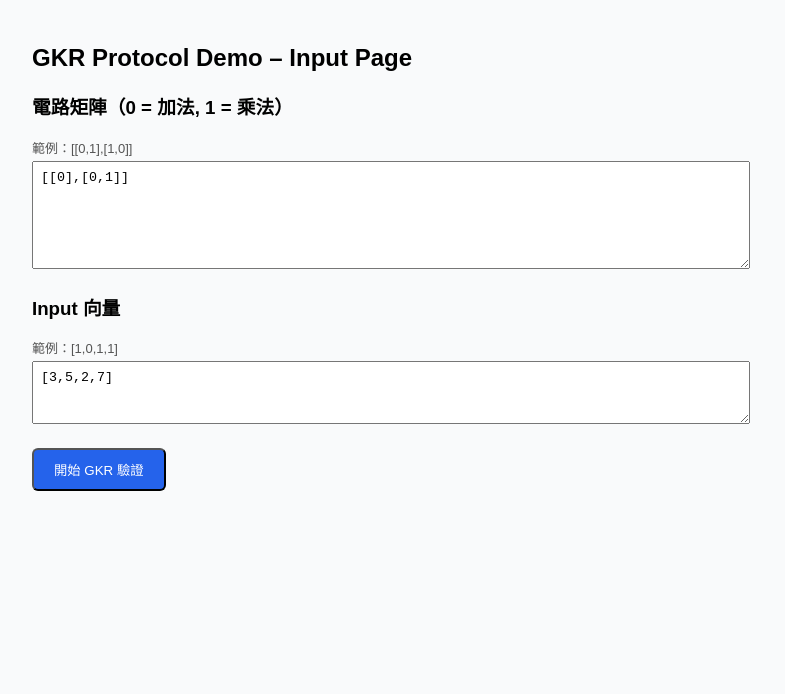
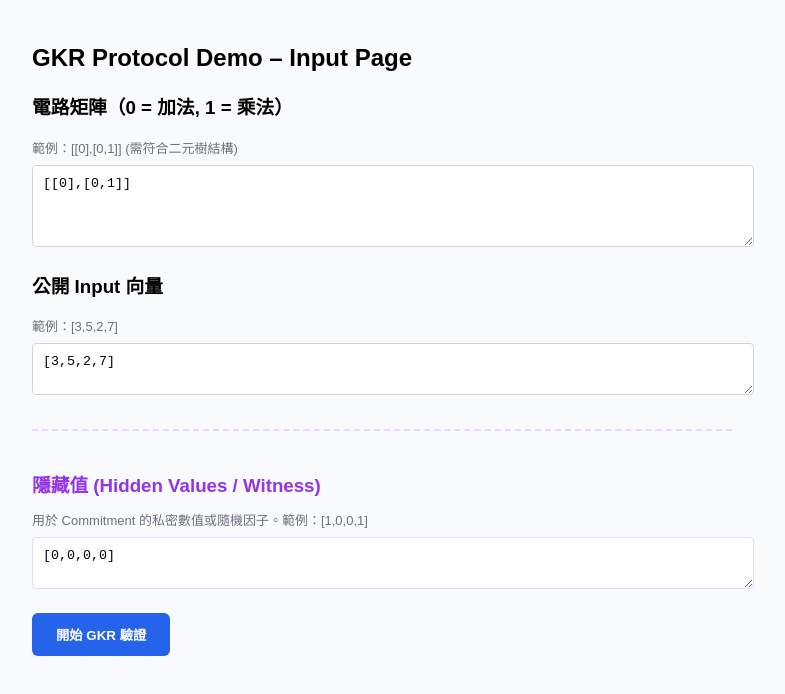
Before and after one commit to Jerry12331/final_project, a Vue app in the folder frontend/: page / in a window 1280 px wide. Shown: the top 694 px of the page, without its empty margins (258-1043 px from the left). Built offline with nearby package versions, Linux system fonts and the light colour scheme.

Commit message:
添加隱藏值

```diff
--- a/frontend/src/pages/ChatPage.vue
+++ b/frontend/src/pages/ChatPage.vue
@@ -1,18 +1,15 @@
 <template>
   <div class="chat-page">
-    <!-- Circuit Visualization -->
     <CircuitCanvas :currentLayer="currentLayer" :activeGates="currentActiveGates" :circuit="circuit" />
 
     <ExplanationBox :explanation="currentExplanation" />
 
-    <!-- 結構化的 Protocol View -->
     <div class="protocol-container">
       <div
         v-for="layer in protocolState.layers"
         :key="layer.layerIndex"
         class="layer-section"
       >
-        <!-- Layer Header (可折疊) -->
         <button
           @click="toggleLayer(layer.layerIndex)"
           class="layer-header"
@@ -22,10 +19,8 @@
           <span class="collapse-icon">{{ layer.isOpen ? '▼' : '▶' }}</span>
         </button>
 
-        <!-- Sumcheck Content (折疊區) -->
         <div v-if="layer.isOpen && layer.sumcheck" class="sumcheck-content">
           <div class="chat-columns">
-            <!-- Verifier Column -->
             <div class="chat-column verifier">
               <h4>Verifier</h4>
               <div
@@ -38,7 +33,6 @@
               </div>
             </div>
 
-            <!-- Prover Column -->
             <div class="chat-column prover">
               <h4>Prover</h4>
               <div
@@ -53,7 +47,6 @@
           </div>
         </div>
 
-        <!-- 沒有 sumcheck 的 layer -->
         <div v-if="layer.isOpen && !layer.sumcheck" class="no-sumcheck">
           No sumcheck for this layer yet.
         </div>
@@ -70,8 +63,6 @@
     </div>
   </div>
 </template>
-
-
 
 <script setup>
 import { ref, computed, onMounted } from "vue";
@@ -94,6 +85,8 @@ onMounted(async () => {
   try {
     const circuitData = route.query.circuit ? JSON.parse(route.query.circuit) : [[0],[0,1]];
     const inputData = route.query.input ? JSON.parse(route.query.input) : [3,5,2,7];
+    // ⭐️ 接收從 InputPage 傳來的隱藏值
+    const hiddenData = route.query.hidden ? JSON.parse(route.query.hidden) : [];
 
     // 🔍 需要被追踪的电路数据
     circuit.value = circuitData;
@@ -105,12 +98,13 @@ onMounted(async () => {
       headers: { "Content-Type": "application/json" },
       body: JSON.stringify({
         circuit: circuitData,
-        inputs: inputData
+        inputs: inputData,
+        hiddenValues: hiddenData // ⭐️ 將隱藏值送往後端
       })
     });
 
     if (!response.ok) throw new Error(`HTTP error! status: ${response.status}`);
-    // 在 ChatPage.vue 的 onMounted 裡面
+
     const data = await response.json();
 
     // 🔍 檢查是不是雙軌電路
@@ -118,7 +112,7 @@ onMounted(async () => {
     console.log("circuitData sent to backend:", circuitData);
     console.log("circuit used in canvas:", circuit.value);
 
-    // ⭐️ 這裡增加一個相容性判斷，確保大寫 Log 也能被讀到
+    // ⭐️ 相容性判斷，確保大寫 Log 也能被讀到
     const events = data.Log || data.log;
 
     console.log("收到 Events:", events);
@@ -130,14 +124,12 @@ onMounted(async () => {
   }
 });
 
-
 function parseEvents(events) {
   if (!events || events.length === 0) return;
 
   const layersMap = new Map();
 
   events.forEach(event => {
-    // 再次確保內部屬性的大寫相容
     const pLayer = event.ProtocolLayer ?? event.protocolLayer;
     const pRound = event.Round ?? event.round;
     const pRole = event.Role ?? event.role;
@@ -191,9 +183,8 @@ function parseEvents(events) {
 }
 
 // ==========================================
-// 介面控制邏輯 (完全不用動)
+// 介面控制邏輯
 // ==========================================
-// 1. 修正：計算總步數（所有的 Round 總和）
 const totalSteps = computed(() => {
   if (!protocolState.value.layers) return 0;
   return protocolState.value.layers.reduce((sum, layer) => {
@@ -201,36 +192,29 @@ const totalSteps = computed(() => {
   }, 0);
 });
 
-// 2. 修正：讓對話框能正確顯示
 function visibleRounds(layer) {
   if (!layer.sumcheck || !layer.sumcheck.rounds) return [];
 
-  // 計算在這一層之前已經用掉了多少步
   let previousRoundsCount = 0;
   for (const l of protocolState.value.layers) {
     if (l.layerIndex === layer.layerIndex) break;
     previousRoundsCount += l.sumcheck.rounds.length;
   }
 
-  // 目前這一步相對於這一層的偏移量
   const currentStepInThisLayer = currentStep.value - previousRoundsCount;
 
-  // 如果 currentStep 還沒到這一層，回傳空陣列
   if (currentStepInThisLayer < 0) return [];
 
-  // 回傳該層目前應該顯示的 Round 數量
   const visibleCount = Math.min(currentStepInThisLayer + 1, layer.sumcheck.rounds.length);
   return layer.sumcheck.rounds.slice(0, visibleCount);
 }
 
-// 3. 修正：自動判斷當前處於哪一層 (讓 UI 自動展開對應的 Layer)
 function toggleLayer(layerIndex) {
   const layer = protocolState.value.layers.find(l => l.layerIndex === layerIndex);
   if (layer) layer.isOpen = !layer.isOpen;
 }
 
 function nextStep() {
-  // 只要目前步數小於總步數，就允許下一步
   if (currentStep.value < totalSteps.value - 1) {
     currentStep.value++;
   } else {
@@ -315,8 +299,6 @@ const currentExplanation = computed(() => {
 });
 </script>
 
-
-
 <style scoped>
 .chat-page {
   padding: 20px;
@@ -324,7 +306,7 @@ const currentExplanation = computed(() => {
   padding-right: 340px;
 }
 
-/* Protocol Container - 結構化的 layers */
+/* Protocol Container */
 .protocol-container {
   margin-top: 20px;
   display: flex;
@@ -332,7 +314,6 @@ const currentExplanation = computed(() => {
   gap: 12px;
 }
 
-/* Layer Section */
 .layer-section {
   border: 2px solid #e5e7eb;
   border-radius: 8px;
@@ -371,7 +352,6 @@ const currentExplanation = computed(() => {
   font-size: 12px;
 }
 
-/* Sumcheck Content */
 .sumcheck-content {
   padding: 16px;
   background: #fafafa;
@@ -384,7 +364,6 @@ const currentExplanation = computed(() => {
   font-style: italic;
 }
 
-/* Chat Columns inside each layer */
 .chat-columns {
   display: grid;
   grid-template-columns: 1fr 1fr;
@@ -437,7 +416,6 @@ const currentExplanation = computed(() => {
   border-left: 3px solid #ef4444;
 }
 
-/* Controls */
 .controls {
   margin-top: 20px;
   display: flex;
--- a/frontend/src/pages/InputPage.vue
+++ b/frontend/src/pages/InputPage.vue
@@ -1,42 +1,43 @@
 <template>
   <div class="input-page">
-
     <h2 class="title">GKR Protocol Demo – Input Page</h2>
 
-    <!-- ===== Circuit Input ===== -->
     <div class="block">
       <h3>電路矩陣（0 = 加法, 1 = 乘法）</h3>
-      <p class="hint">
-        範例：[[0,1],[1,0]]
-      </p>
+      <p class="hint">範例：[[0],[0,1]] (需符合二元樹結構)</p>
       <textarea
         v-model="circuitText"
-        rows="6"
+        rows="4"
         placeholder="請輸入電路矩陣（JSON 格式）"
       ></textarea>
     </div>
 
-    <!-- ===== Input Vector ===== -->
     <div class="block">
-      <h3>Input 向量</h3>
-      <p class="hint">
-        範例：[1,0,1,1]
-      </p>
+      <h3>公開 Input 向量</h3>
+      <p class="hint">範例：[3,5,2,7]</p>
       <textarea
         v-model="inputText"
-        rows="3"
-        placeholder="請輸入 input（JSON 格式）"
+        rows="2"
+        placeholder="請輸入公開 input（JSON 格式）"
       ></textarea>
     </div>
 
-    <!-- ===== Error Message ===== -->
+    <div class="block hidden-section">
+      <h3 class="text-purple-600">隱藏值 (Hidden Values / Witness)</h3>
+      <p class="hint">用於 Commitment 的私密數值或隨機因子。範例：[1,0,0,1]</p>
+      <textarea
+        v-model="hiddenText"
+        rows="2"
+        placeholder="請輸入隱藏值（JSON 格式）"
+        class="border-purple-200"
+      ></textarea>
+    </div>
+
     <p v-if="error" class="error">{{ error }}</p>
 
-    <!-- ===== Submit Button ===== -->
     <button class="btn" @click="submit">
       開始 GKR 驗證
     </button>
-
   </div>
 </template>
 
@@ -48,6 +49,8 @@ const router = useRouter();
 
 const circuitText = ref("[[0],[0,1]]");
 const inputText = ref("[3,5,2,7]");
+// ⭐️ 初始化隱藏值
+const hiddenText = ref("[0,0,0,0]");
 const error = ref("");
 
 function submit() {
@@ -56,20 +59,19 @@ function submit() {
   try {
     const circuit = JSON.parse(circuitText.value);
     const input = JSON.parse(inputText.value);
+    const hidden = JSON.parse(hiddenText.value);
 
-    if (!Array.isArray(circuit)) {
-      throw new Error("電路必須是二維陣列");
-    }
-    if (!Array.isArray(input)) {
-      throw new Error("input 必須是陣列");
-    }
+    if (!Array.isArray(circuit)) throw new Error("電路必須是二維陣列");
+    if (!Array.isArray(input)) throw new Error("input 必須是陣列");
+    if (!Array.isArray(hidden)) throw new Error("隱藏值必須是陣列");
 
-    // ⭐ 重點：用 router 把資料送到 ChatPage
+    // ⭐ 重點：把資料（包含隱藏值）送到 ChatPage
     router.push({
       path: "/chat",
       query: {
         circuit: JSON.stringify(circuit),
-        input: JSON.stringify(input)
+        input: JSON.stringify(input),
+        hidden: JSON.stringify(hidden)
       }
     });
 
@@ -97,27 +99,61 @@ function submit() {
   margin-bottom: 20px;
 }
 
+/* 隱藏值區塊樣式 */
+.hidden-section {
+  margin-top: 30px;
+  padding-top: 20px;
+  border-top: 2px dashed #e9d5ff;
+}
+.text-purple-600 {
+  color: #9333ea;
+  font-weight: bold;
+  margin-bottom: 8px;
+}
+.border-purple-200 {
+  border: 1px solid #e9d5ff;
+}
+
 textarea {
   width: 100%;
   font-family: monospace;
-  padding: 8px;
+  padding: 10px;
+  border: 1px solid #d1d5db;
+  border-radius: 4px;
+  margin-top: 4px;
+}
+
+textarea:focus {
+  outline: none;
+  border-color: #2563eb;
 }
 
 .hint {
   font-size: 13px;
-  color: #555;
+  color: #6b7280;
   margin-bottom: 4px;
 }
 
 .error {
-  color: red;
+  color: #dc2626;
+  background: #fef2f2;
+  padding: 8px;
+  border-radius: 4px;
   margin-bottom: 10px;
 }
 
 .btn {
   background: #2563eb;
   color: white;
-  padding: 10px 20px;
+  padding: 12px 24px;
   border-radius: 6px;
+  border: none;
+  cursor: pointer;
+  font-weight: 600;
+  transition: background 0.2s;
+}
+
+.btn:hover {
+  background: #1d4ed8;
 }
 </style>
```
